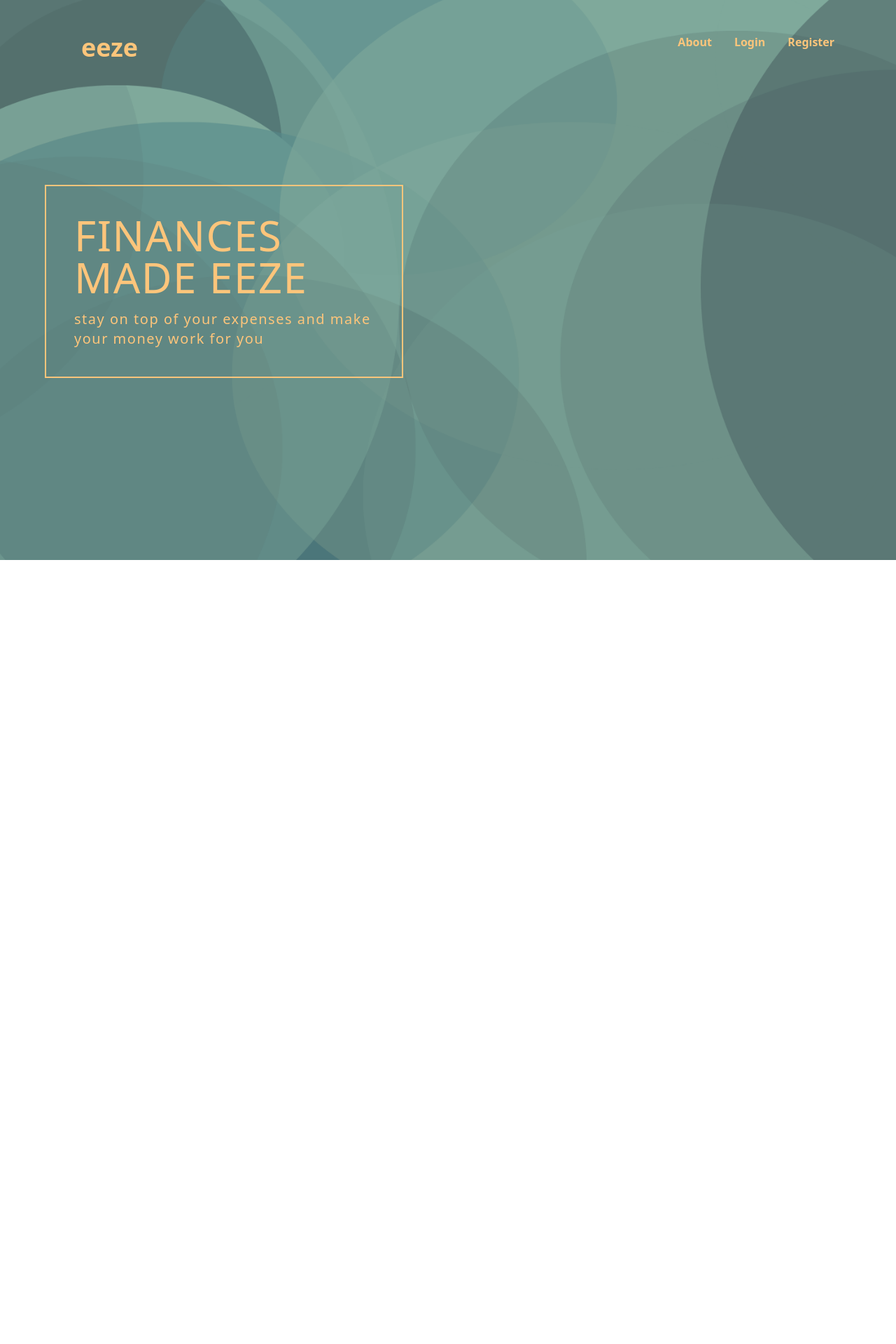
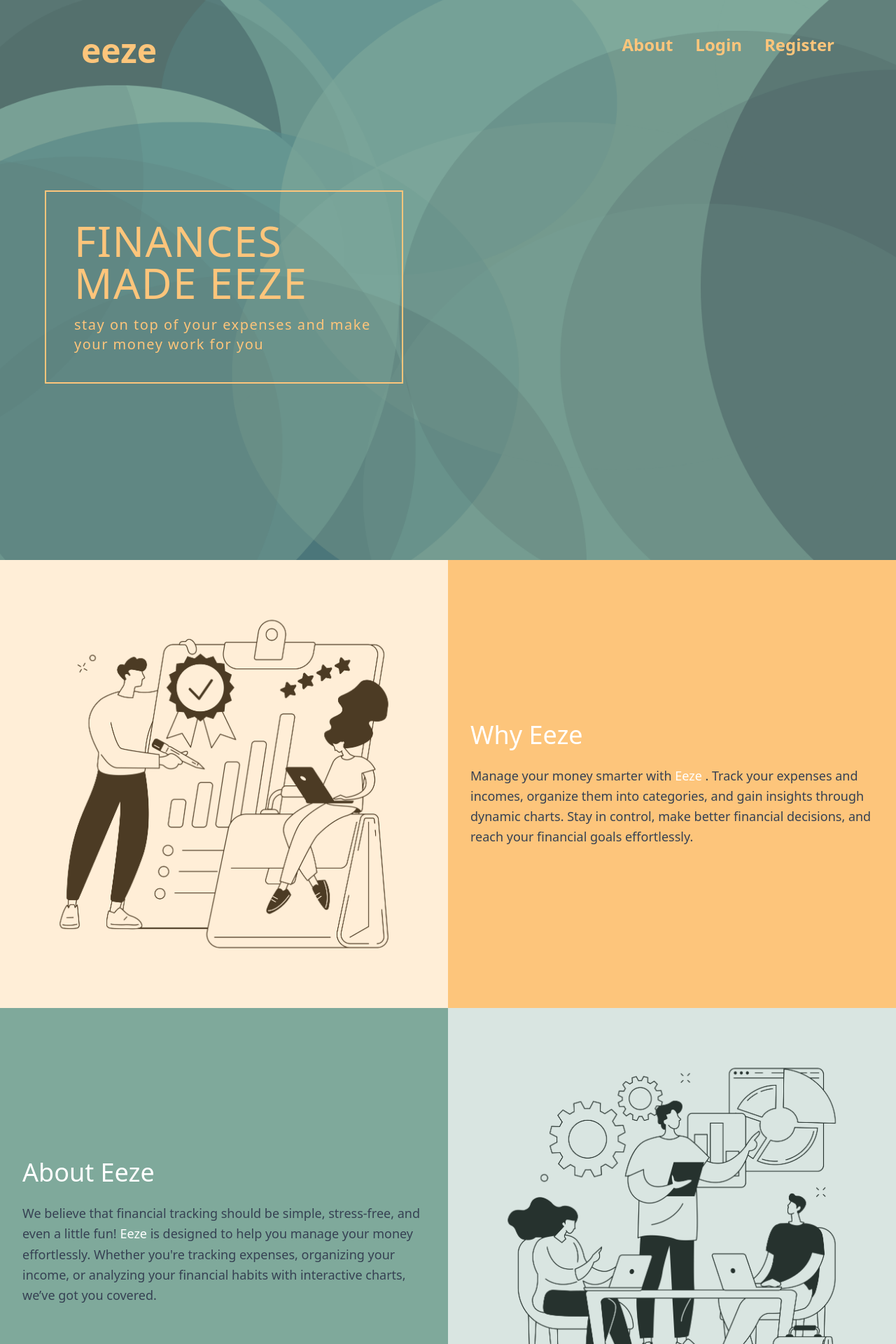
Before and after one commit to rudnaid/eeze, a React (Vite) app in the folder frontend/: page /home in a window 1280 px wide. Shown: the top 1920 px of the page at 70% size. Before the commit the page ends 800 px from the top, so only its background shows below. Built offline with nearby package versions, Linux system fonts and the light colour scheme.

Commit message:
improve homepage design with pictures

```diff
--- a/frontend/src/Pages/Homepage2.jsx
+++ b/frontend/src/Pages/Homepage2.jsx
@@ -1,64 +1,118 @@
-import React from 'react'
+import React from 'react';
 import { Link } from 'react-router-dom';
-
 
 const Homepage2 = () => {
 	return (
 		<>
 			<div>
-		<section id='hero' className="bg-[url(/green-circles.png)] bg-no-repeat bg-cover bg-center h-200">
+				<section
+					id="hero"
+					className="bg-[url(/green-circles.png)] bg-no-repeat bg-cover bg-center h-200"
+				>
 					{/* Hero container */}
 					<div className="container max-w-6xl mx-auto px-6 py-12">
 						{/* Menu/Logo container */}
 						<nav className="flex igems-center justify-between font-bold text-white">
 							<Link to="/home">
-					<h1 className="ml-7 text-4xl text-[#fdc57b]">eeze</h1>
+								<h1 className="ml-7 text-5xl text-[#fdc57b]">eeze</h1>
 							</Link>
-				<div className="hidden h-10 md:flex md:space-x-8">
+							<div className="hidden h-10 text-2xl md:flex md:space-x-8">
 								<div className="group text-[#fdc57b]">
-						<Link>
-							<h3>About</h3>
-						</Link>
-						<div className='mx-2 group-hover:border-b group-hover:border-blue-50'></div>
+									<a
+										href="#about"
+										className="text-[#fdc57b] transition-all duration-300"
+									>
+										About
+									</a>
+									<div className="mx-2 group-hover:border-b group-hover:border-blue-50"></div>
 								</div>
 								<div className="group text-[#fdc57b]">
 									<Link to="/login">
 										<h3>Login</h3>
 									</Link>
-						<div className='mx-2 group-hover:border-b group-hover:border-blue-50'></div>
+									<div className="mx-2 group-hover:border-b group-hover:border-blue-50"></div>
 								</div>
 								<div className="group text-[#fdc57b]">
 									<Link to="/register">
 										<h3>Register</h3>
 									</Link>
-						<div className='mx-2 group-hover:border-b group-hover:border-blue-50'></div>
+									<div className="mx-2 group-hover:border-b group-hover:border-blue-50"></div>
 								</div>
-
 							</div>
 							<div className="md:hidden">
-					<button id='menu-tbn' type='button' className="z-40 block hamburger md:hidden focus:outline-none cursor:pointer w-24 h-24 transition-all duration-250 relative">
-						<span className='hamburger-top'></span>
-						<span className='hamburger-middle translate-y-[7px]'></span>
-						<span className='hamburger-bottom absolute w-6 h-0.5 top-0 left-0 translate-y-[14px] bg-white transform rotate-0 transition-all duration-500'></span>
+								<button
+									id="menu-tbn"
+									type="button"
+									className="z-40 block hamburger md:hidden focus:outline-none cursor:pointer w-24 h-24 transition-all duration-250 relative"
+								>
+									<span className="hamburger-top"></span>
+									<span className="hamburger-middle translate-y-[7px]"></span>
+									<span className="hamburger-bottom absolute w-6 h-0.5 top-0 left-0 translate-y-[14px] bg-white transform rotate-0 transition-all duration-500"></span>
 								</button>
 							</div>
-
 						</nav>
-
 					</div>
 					<div className="max-w-sm mt-32 mb-32 ml-10 p-10 text-5xl tracking-wide text-[#fdc57b] uppercase border-2 md:max-w-lg md:ml-16 md:p-10 md:m-32 md:mx-0 md:text-6xl break-words">
 						Finances <br /> Made EEZE
-                    <p className='text-xl lowercase mt-4'>
+						<p className="text-xl lowercase mt-4">
 							Stay on top of your expenses and make your money work for you
 						</p>
 					</div>
 				</section>
+
+				<div
+					id="why-eeze"
+					className="bg-[#fdc57b] py-0 flex flex-col md:flex-row items-stretch w-full h-full overflow-hidden"
+				>
+					<div className="w-1/2 h-full">
+						<img
+							src="/why_eeze.jpg"
+							alt="Why Eeze"
+							className="w-full h-full object-cover opacity-70"
+						/>
+					</div>
+
+					<div className="w-1/2 flex flex-col justify-center p-8">
+						<h2 className="text-4xl text-white mb-6">Why Eeze</h2>
+						<p className="text-lg text-gray-700 leading-relaxed">
+							Manage your money smarter with <span className="text-white"> Eeze </span>.
+							Track your expenses and incomes, organize them into categories, and gain
+							insights through dynamic charts. Stay in control, make better financial
+							decisions, and reach your financial goals effortlessly.
+						</p>
+					</div>
 				</div>
 
 
 
+				<div
+					id="about"
+					className="bg-[#7fa99b] py-0 flex flex-col md:flex-row items-stretch w-full h-full overflow-hidden"
+				>
+					<div className="w-1/2 flex flex-col justify-center p-8">
+						<h2 className="text-4xl text-white mb-6">About Eeze</h2>
+						<p className="text-lg text-gray-700 leading-relaxed">
+							We believe that financial tracking should be simple, stress-free,
+							and even a little fun!
+							<span className="text-white"> Eeze </span> is designed to help you
+							manage your money effortlessly. Whether you're tracking expenses,
+							organizing your income, or analyzing your financial habits with
+							interactive charts, we’ve got you covered.
+						</p>
+					</div>
+
+					<div className="w-1/2 h-full">
+						<img
+							src="public/about_eeze.jpg"
+							alt="Why Eeze"
+							className="w-full h-full object-cover opacity-70"
+						/>
+					</div>
+
+				</div>
+			</div>
 		</>
+	);
+};
 
-)}
-
-export default Homepage2
+export default Homepage2;
```
Also changed, not shown: frontend/public/about_eeze.jpg (added), frontend/public/why_eeze.jpg (added). Lines whose indentation alone changed are shown as unchanged.
